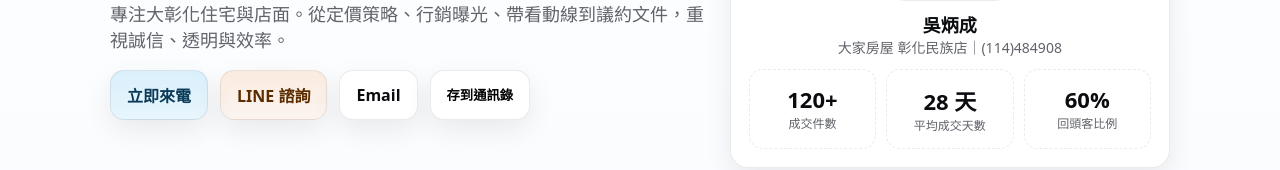
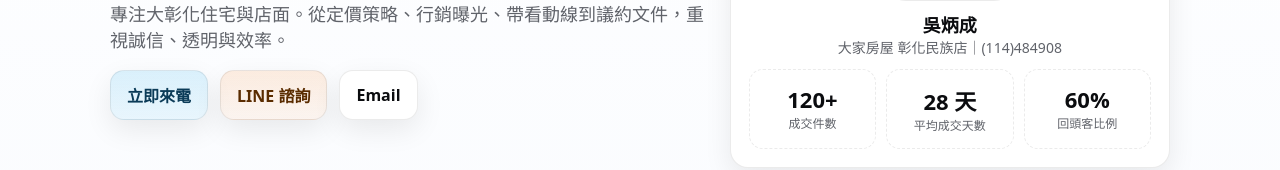
Before and after one commit to 1998gamepass/my_profile, a plain HTML site: page info.html in a window 1280 px wide. Shown: the part 290-460 px from the top of the page. Drawn offline with Linux system fonts and the light colour scheme.

Commit message:
Update info.html

```diff
--- a/info.html
+++ b/info.html
@@ -131,7 +131,6 @@
           <a class="btn primary" href="tel:+886963663326">立即來電</a>
           <a class="btn secondary" href="https://line.me/ti/p/ESwC3DEJCA" target="_blank" rel="noopener">LINE 諮詢</a>
           <a class="btn" style="background:#fff" href="mailto:lb00964276@gmail.com">Email</a>
-          <button class="btn" id="download-vcard" style="background:#fff">存到通訊錄</button>
         </div>
       </div>
       <div class="panel" style="text-align:center">
```
